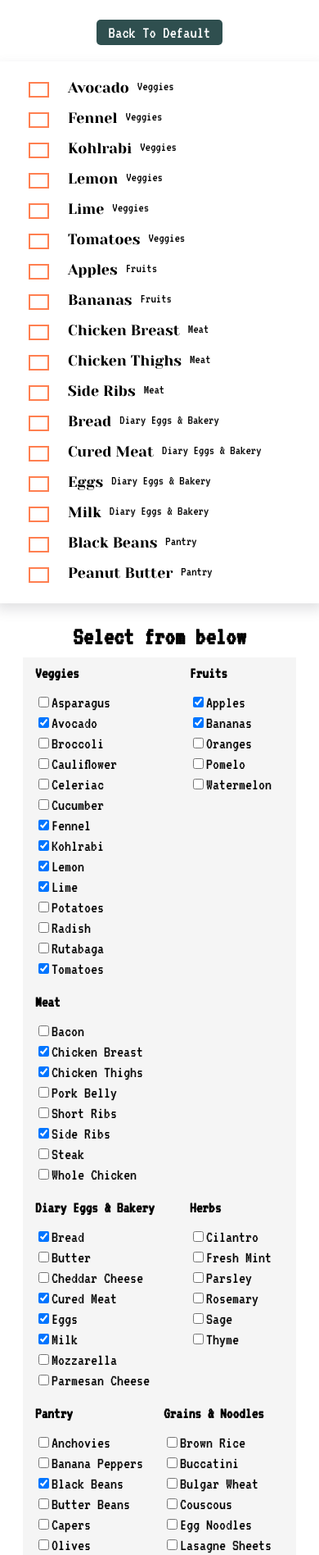
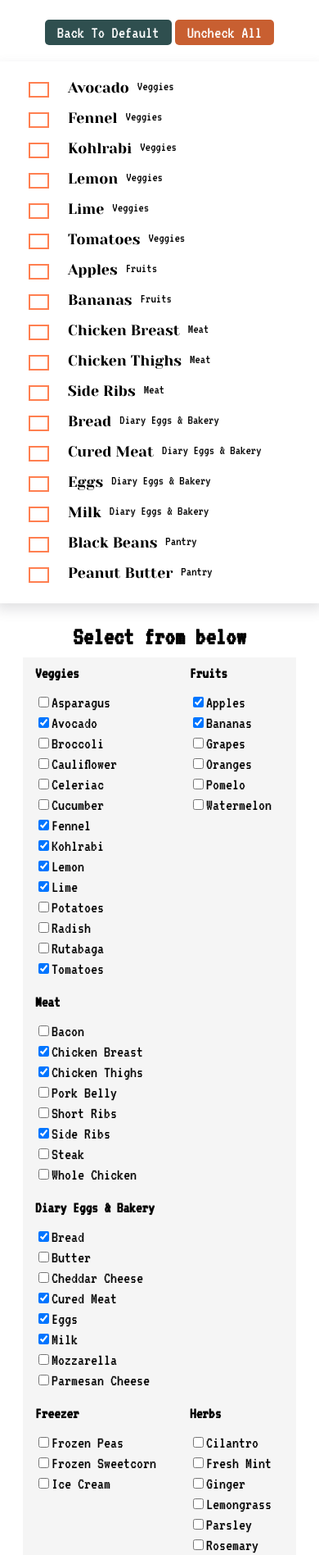
Before and after one commit to Whateasy/whateasy.github.io, a plain HTML site: page shoppingList/index.html in a window 390 px wide. Shown: the part 78-1975 px from the top of the page at 82% size. Drawn offline with nearby package versions, Linux system fonts and the light colour scheme.

Commit message:
added a feature to persist the strike-off list on the shopping list section

```diff
--- a/shoppingList/index.html
+++ b/shoppingList/index.html
@@ -15,10 +15,15 @@
 
 <div class="container">
     <h1>Easy Shopping List <span class="material-symbols-outlined">smart_toy</span></h1>
-
+<div class="buttons">
     <button class="btnDefaultList">
         Back To Default
     </button>
+
+    <button class="btnClearChecked">
+        Uncheck All
+    </button>
+</div>
     <div class="shoppingList">
 
     </div>
--- a/shoppingList/index.js
+++ b/shoppingList/index.js
@@ -4,16 +4,22 @@ const shoppingItems = document.querySelector('.itemList')
 const divShoppingList = document.querySelector('.shoppingList')
 let selectedShoppingList = JSON.parse(localStorage.getItem('shoppingList')) || defaultList
 const btnRestoreDefaultList = document.querySelector('.btnDefaultList')
+const btnClearChecked = document.querySelector('.btnClearChecked')
+let strikeThroughList = JSON.parse(localStorage.getItem('strikeThroughList')) || []
 
-// localStorage.removeItem('shoppingList')
 
 insertOrderedShoppingItems(displayOrder, shoppingCategoryByItems)
 
-checkInputBox()
+checkInputBox();
 
 updateShoppingListSection()
 
+checkOffAgainstList(strikeThroughList)
+
 btnRestoreDefaultList.addEventListener('click', revertToDefaultList)
+
+btnClearChecked.addEventListener('click', clearChecksFromList )
+
 
 //Add pre-defined shopping items per category to the 'shoppingItems' section of the page
 //Display order is defined in the displayOrder list
@@ -47,7 +53,6 @@ function insertOrderedShoppingItems (displayOrder, shoppingCategoryByItems) {
 // tick the checkbox for items that are in the 'selectedShoppingList', which is pre-populated by a default list when web page loads.
 function checkInputBox () {
     const allInputCheckBoxes = document.querySelectorAll('.shoppingItems')
-    console.log(allInputCheckBoxes)
     for (const each of allInputCheckBoxes) {
         if (selectedShoppingList.includes(each.value)) {
             each.checked = true
@@ -66,7 +71,7 @@ function updateShoppingListSection() {
     console.log('this is sorted listed', sortedSelectedShoppingList)
     sortedSelectedShoppingList.forEach(item =>{
         const newDiv = document.createElement('div')
-        const newInput = createInputElement(item.item, 'shoppingItems', strikeOffList)
+        const newInput = createInputElement(item.item, 'shoppingListItem', strikeOffList)
         const newLabel = createInputLabel(item.item, 'labelItems')
         const newSpan = createSpan(item.category, 'shoppingItemCategory')
         newSpan.textContent = item.category
@@ -77,6 +82,20 @@ function updateShoppingListSection() {
     })
     divShoppingList.append(newUl)
 }
+
+
+//strike through the items in the shopping list that were already checked against a list
+function checkOffAgainstList(strikeThroughList) {
+    const allInputCheckBoxes = document.querySelectorAll('.shoppingListItem')
+    for (const each of allInputCheckBoxes) {
+        if (strikeThroughList.includes(each.value)) {
+            each.checked = true
+            each.nextElementSibling.classList.toggle('strikethrough')
+            each.nextElementSibling.nextElementSibling.classList.toggle('strikethrough')
+        }
+    }
+}
+
 
 //helper function to create the input elements
 function createInputElement(name, className, eventListener){
@@ -98,6 +117,7 @@ function createInputLabel(name, className){
     return newLabel
 }
 
+//helper function to create the span for inputs
 function createSpan(name, className){
     const newSpan = document.createElement('span')
     newSpan.textContent = name
@@ -106,7 +126,7 @@ function createSpan(name, className){
 }
 
 
-//Event Listener for input box. When a box is ticked, it is added to the 'selectedShoppingList'.
+//Event Listener for input box in the shopping categories section of the page. When a box is ticked, it is added to the 'selectedShoppingList'.
 function inputBoxToShoppingList(){
     if (this.checked && selectedShoppingList.indexOf(this.value)===-1 ) {
             selectedShoppingList.splice(0, 0, this.value)
@@ -116,20 +136,35 @@ function inputBoxToShoppingList(){
     }
     localStorage.setItem('shoppingList', JSON.stringify(selectedShoppingList))
     updateShoppingListSection()
-}
-
-//Event Listener to add strike-through format to the items that are ticked.
-function strikeOffList(){
-    this.nextElementSibling.classList.toggle('strikethrough')
-    this.nextElementSibling.nextElementSibling.classList.toggle('strikethrough')
+    checkOffAgainstList(strikeThroughList)
 }
 
 //Event Listener to remove cached shopping list and restore to default list. The page reloads
 
 function revertToDefaultList(){
-    console.log('i have used default list')
     localStorage.removeItem('shoppingList')
     selectedShoppingList = defaultList
+    location.reload()
+}
+
+//Event Listener to add strike-through format to the items that are checked on the shopping list section.
+function strikeOffList(){
+    this.nextElementSibling.classList.toggle('strikethrough')
+    this.nextElementSibling.nextElementSibling.classList.toggle('strikethrough')
+    if(this.checked && strikeThroughList.indexOf(this.value)===-1){
+        strikeThroughList.splice(0, 0, this.value)
+    } else if(!this.checked && strikeThroughList.indexOf(this.value)!==-1){
+        const indexStart = strikeThroughList.indexOf(this.value)
+        strikeThroughList.splice(indexStart, 1)
+    }
+    localStorage.setItem('strikeThroughList', JSON.stringify(strikeThroughList))
+}
+
+//Event Listener to remove all checks from the shopping list. The page reloads
+
+function clearChecksFromList(){
+    localStorage.removeItem('strikeThroughList')
+    strikeThroughList = []
     location.reload()
 }
 
--- a/shoppingList/public/seeding.js
+++ b/shoppingList/public/seeding.js
@@ -6,7 +6,7 @@ const diaryEggsBakery = ['Heading:Diary Eggs & Bakery', 'Eggs', 'Bread', 'Milk',
 const veggie = ['Heading:Veggies', 'Fennel', 'Kohlrabi', 'Potatoes', 'Radish', 'Cucumber', 'Tomatoes', 'Lemon', 'Lime', 'Avocado', 'Cauliflower',
     'Broccoli', 'Asparagus', 'Celeriac', 'Rutabaga']
 
-const fruits = ['Heading:Fruits','Apples', 'Bananas', 'Watermelon', 'Oranges', 'Pomelo']
+const fruits = ['Heading:Fruits','Apples', 'Bananas', 'Watermelon', 'Oranges', 'Pomelo', 'Grapes']
 
 const foodCupboard = ['Heading:Pantry','Tinned Tomatoes', 'Tinned Tuna', 'Anchovies', 'Olives', 'Capers', 'Banana Peppers',
     'Tomato Purees', 'Black Beans', 'Butter Beans', 'Peanut Butter', 'Strawberry Jam' ]
@@ -14,18 +14,20 @@ const foodCupboard = ['Heading:Pantry','Tinned Tomatoes', 'Tinned Tuna', 'Anchov
 const grainsNoodles = ['Heading:Grains & Noodles','White Rice', 'Brown Rice', 'Quinoa', 'Pearl Barley', 'Bulgar Wheat', 'Couscous',
     'Buccatini', 'Rigatoni', 'Lasagne Sheets', 'Pappardella', 'Udon', 'Egg Noodles' ]
 
-const herb = ['Heading:Herbs','Fresh Mint', 'Parsley', 'Thyme', 'Sage', 'Cilantro', 'Rosemary']
+const herb = ['Heading:Herbs','Fresh Mint', 'Parsley', 'Thyme', 'Sage', 'Cilantro', 'Rosemary', 'Lemongrass', 'Ginger']
 
-const driedHerbSpices = ['Heading:Dried Herbs & Spices','Paprika', 'Cumin', 'Oregano', 'Salt', 'Black Pepper', 'Sugar']
+const driedHerbSpices = ['Heading:Dried Herbs & Spices','Paprika', 'Cumin', 'Oregano', 'Salt', 'Black Pepper', 'Sugar', 'Ground Coriander', 'Ground Ginger', 'Chipotle']
 
 const cookingSauces = ['Heading:Cooking Sauces','Fancy Olive Oil', 'Cooking Olive Oil', 'Grapeseeds Oil', 'Balsamic Vinegar', 'Soy Sauce', 'Chipotle Sauce',
     'White Wine Vinegar', 'Franks Sauce', 'Mustard', 'Ketchup', 'Mirin', 'Fish Sauce', 'Mayonnaise' ]
 
 const household = ['Heading:Household','Washing-up Liquid', 'Dishwashing Tablets', 'Rinse Aid', 'Hand Wash Liquid', 'Toilet Paper', 'Paper Towels',
-    'Toothpaste', 'Dental Floss', 'Sanitary Towels', 'Shower Gel', 'Toilet Cleaner', 'All Purpose Cleaner', 'Bathroom Cleaner', 'Drain Unblocker']
+    'Toothpaste', 'Dental Floss', 'Sanitary Towels', 'Shower Gel', 'Toilet Cleaner', 'All Purpose Cleaner', 'Bathroom Cleaner', 'Drain Unblocker', 'Laundry Tablets']
+
+const freezer = ['Heading:Freezer', 'Frozen Sweetcorn', 'Frozen Peas', 'Ice Cream']
 
 
-export const displayOrder = new Map([['Veggies', 1], ['Fruits', 2],  ['Meat', 3], ['Diary Eggs & Bakery', 4], ['Herbs', 5], ['Pantry', 6],
+export const displayOrder = new Map([['Veggies', 1], ['Fruits', 2],  ['Meat', 3], ['Diary Eggs & Bakery', 4], ['Freezer', 5], ['Herbs', 6], ['Pantry', 7],
     ['Grains & Noodles',7], ['Dried Herbs & Spices', 8], ['Cooking Sauces', 9], ['Household', 10]])
 
 export const defaultList = ['Cured Meat', 'Black Beans', 'Peanut Butter', 'Bananas', 'Apples', 'Kohlrabi', 'Fennel', 'Lime', 'Lemon',
@@ -46,7 +48,7 @@ function createMap(...shoppingLists) {
     return shoppingItemByCategories
 }
 
-export const shoppingItemByCategories = createMap(meatList, diaryEggsBakery, veggie, fruits, herb, foodCupboard, grainsNoodles, driedHerbSpices, cookingSauces, household)
+export const shoppingItemByCategories = createMap(meatList, diaryEggsBakery, veggie, fruits, herb, foodCupboard, grainsNoodles, driedHerbSpices, cookingSauces, household, freezer)
 
 function createShoppingCategoryByItems(...shoppingLists){
     const shoppingCategoryByItems = new Map();
@@ -65,4 +67,4 @@ function createShoppingCategoryByItems(...shoppingLists){
     return shoppingCategoryByItems
 }
 
-export const shoppingCategoryByItems = createShoppingCategoryByItems(meatList, diaryEggsBakery, veggie, fruits, herb, foodCupboard, grainsNoodles, driedHerbSpices, cookingSauces, household)
+export const shoppingCategoryByItems = createShoppingCategoryByItems(meatList, diaryEggsBakery, veggie, fruits, herb, foodCupboard, grainsNoodles, driedHerbSpices, cookingSauces, household, freezer)
--- a/shoppingList/styles.css
+++ b/shoppingList/styles.css
@@ -12,7 +12,7 @@ html {
     display: flex;
     flex-direction: column;
     align-items: center;
-    padding: 0 20px;
+    padding: 0 20px 20px;
 }
 
 h1 {
@@ -37,16 +37,25 @@ ul {
     justify-items: center;
 }
 
-.btnDefaultList {
+.buttons {
+    display: inline-block;
+}
+
+.buttons button {
     border-radius: 5px;
     padding: 5px 15px;
     margin-bottom: 20px;
-    background-color: darkslategrey;
+    background-color: #C85F31;
     border: none;
     color: white;
     font-family: 'VT323', monospace;
     font-size: 1.3em;
     transition: all 0.5s linear;
+}
+
+
+.buttons .btnDefaultList {
+    background-color: darkslategrey;
 }
 
 .btnDefaultList:hover {
@@ -61,6 +70,16 @@ ul {
     /* Moving button 4px to y-axis */
 }
 
+.btnClearChecked:active {
+    background-color: #E66465;
+    box-shadow: 0 5px #666;
+    transform: translateY(4px);
+    /* Moving button 4px to y-axis */
+}
+
+.btnClearChecked:hover {
+    background-color: #E66465;
+}
 
 
 .shoppingList {
```
